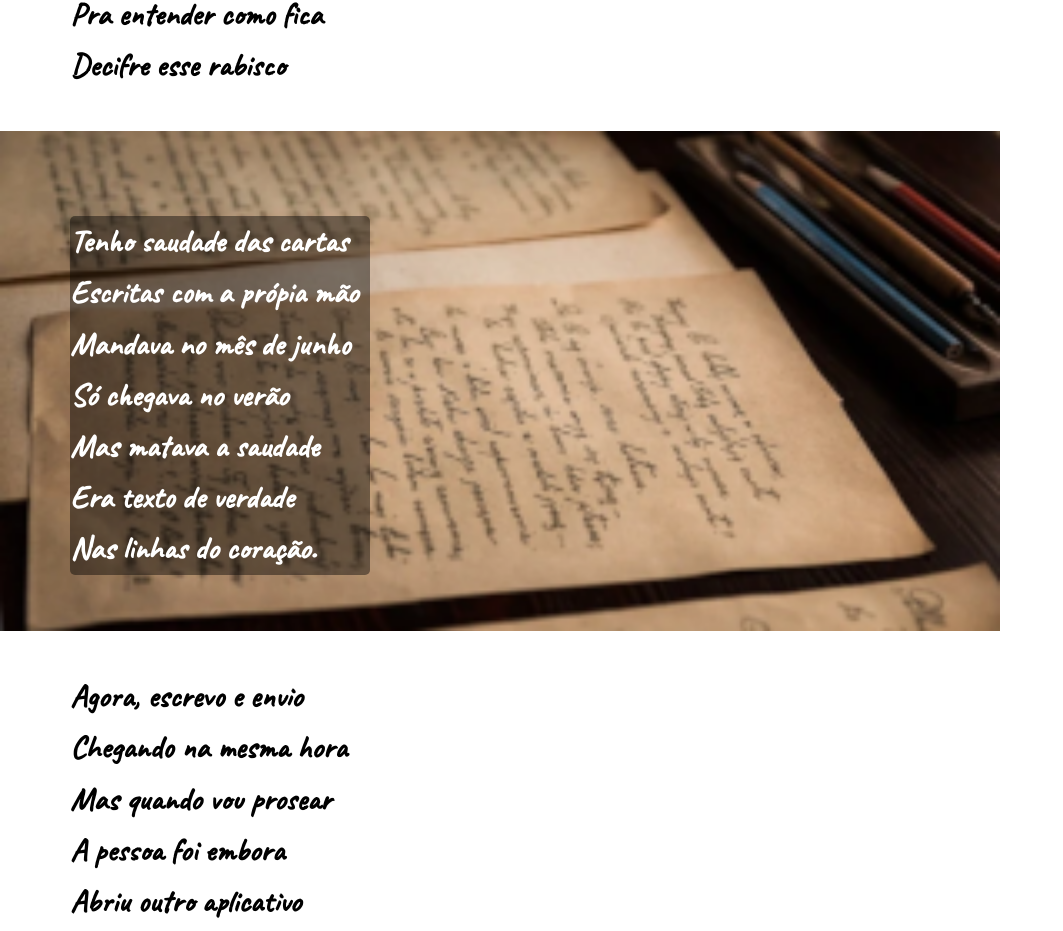
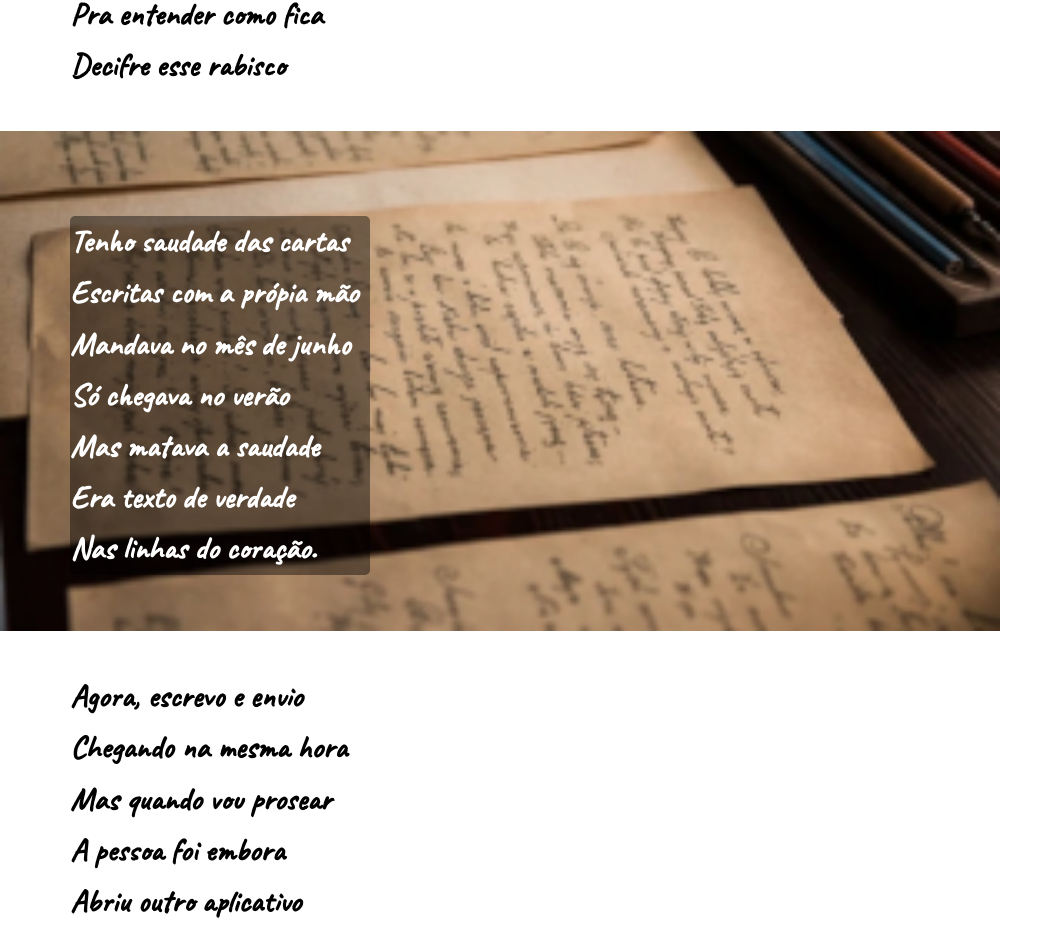
Before and after one commit to wantedxp/projeto-cordel, a plain HTML site: page index.html in a window 1280 px wide. Shown: the part 1854-2785 px from the top of the page, without its empty margins (0-1063 px from the left). Drawn offline with Linux system fonts and the light colour scheme.

Commit message:
colocado attachment que faltou nos backgrounds

```diff
--- a/styles/style.css
+++ b/styles/style.css
@@ -56,6 +56,7 @@ main>.content>p {
     background-size: cover;
     background-position: center left;
     margin: 40px 0px;
+    background-attachment: fixed;
 }
 
 .content-2 {
@@ -86,8 +87,9 @@ main>.content>p {
     max-width: 1000px;
     width: auto;
     background-size: cover;
-    background-position: center center;
+    background-position: left bottom;
     margin: 40px 0px;
+    background-attachment: fixed;
 }
 
 .content-4>p {
```
